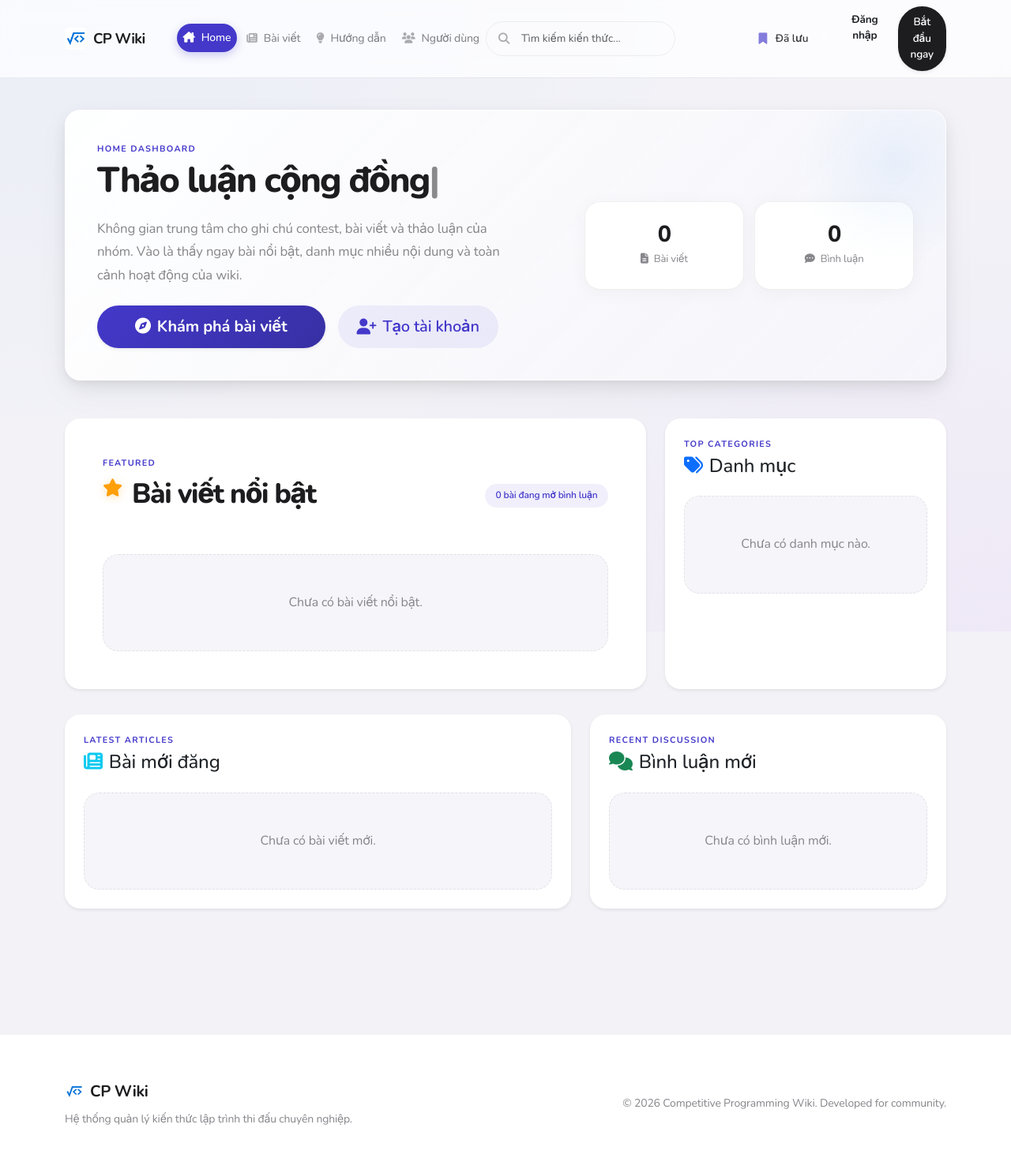
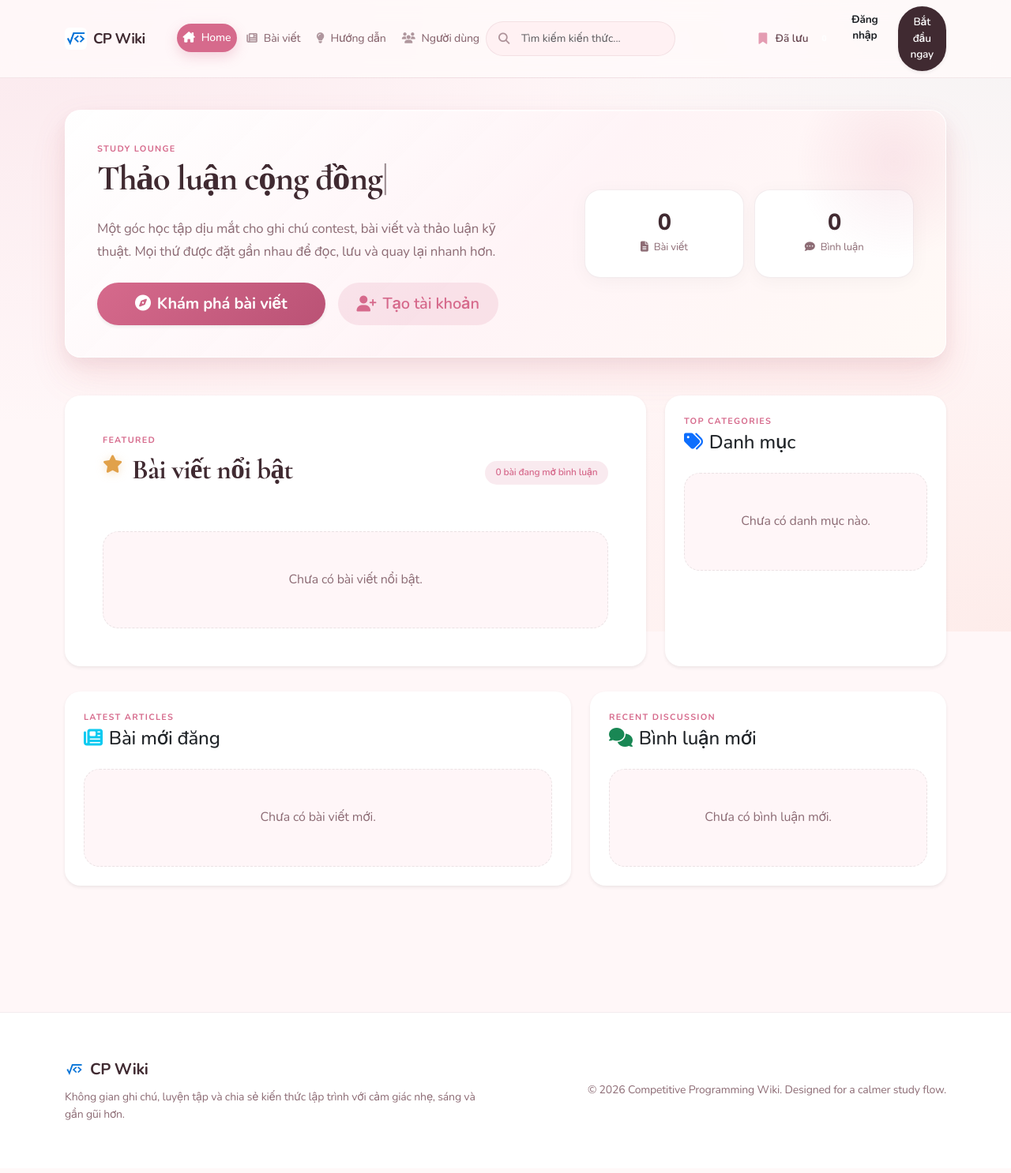
Before and after one commit to tahoangphuc111/tht, a Django app: page / in a window 1280 px wide. Shown: the whole page at 79% size. After the commit the page ends 1419 px from the top, so only its background shows below. Run offline with Django 5.2, Linux system fonts and the light colour scheme; data that the repository does not hold is empty; style sheets or scripts are compiled from the project's sources; parts of the project's set-up code (start-up, migrations or seed data) failed here and were passed over; some libraries are stand-ins or nearby versions.

Commit message:
fix: some bug and reformat code

```diff
--- a/static/css/site.css
+++ b/static/css/site.css
@@ -6,72 +6,76 @@
   font-display: swap;
 }
 :root {
-  --bg: #f2f2f7;
-  --bg-warm: #fafafa;
+  --bg: #fff7f8;
+  --bg-warm: #fffdfb;
+  --bg-soft: #fff1f3;
   --panel: #ffffff;
-  --panel-strong: #f5f5fa;
-  --panel-hover: #ededf3;
-  --panel-glass: rgba(255, 255, 255, 0.72);
-  --ink: #1d1d1f;
-  --ink-light: #3a3a3c;
-  --muted: #86868b;
-  --muted-light: #aeaeb2;
-  --line: rgba(0, 0, 0, 0.06);
-  --line-strong: rgba(0, 0, 0, 0.12);
-  --brand: #4338ca;
-  --brand-soft: rgba(67, 56, 202, 0.08);
-  --brand-dark: #3730a3;
-  --brand-hover: #4f46e5;
-  --accent-teal: #0d9488;
-  --accent-purple: #7c3aed;
-  --accent-indigo: #4338ca;
-  --success: #30d158;
-  --success-soft: rgba(48, 209, 88, 0.1);
-  --danger: #ff453a;
-  --danger-soft: rgba(255, 69, 58, 0.1);
-  --warning: #ff9f0a;
-  --warning-soft: rgba(255, 159, 10, 0.1);
-  --purple: #bf5af2;
-  --purple-soft: rgba(191, 90, 242, 0.1);
-  --teal: #64d2ff;
-  --teal-soft: rgba(100, 210, 255, 0.1);
-  --shadow-xs: 0 1px 1px rgba(0,0,0,0.04);
+  --panel-strong: #fff6f8;
+  --panel-hover: #fff0f4;
+  --panel-glass: rgba(255, 250, 251, 0.82);
+  --ink: #402a31;
+  --ink-light: #694852;
+  --muted: #8d6c75;
+  --muted-light: #baa3aa;
+  --line: rgba(133, 72, 93, 0.10);
+  --line-strong: rgba(133, 72, 93, 0.18);
+  --brand: #d66a8c;
+  --brand-soft: rgba(214, 106, 140, 0.14);
+  --brand-dark: #ba5275;
+  --brand-hover: #dd7999;
+  --accent-teal: #6fb8b3;
+  --accent-purple: #c989b9;
+  --accent-indigo: #9a79c8;
+  --accent-peach: #f39f86;
+  --accent-butter: #f3cf8f;
+  --success: #4ea88a;
+  --success-soft: rgba(78, 168, 138, 0.12);
+  --danger: #d96565;
+  --danger-soft: rgba(217, 101, 101, 0.12);
+  --warning: #e1a14a;
+  --warning-soft: rgba(225, 161, 74, 0.12);
+  --purple: #c989b9;
+  --purple-soft: rgba(201, 137, 185, 0.12);
+  --teal: #7fc8bf;
+  --teal-soft: rgba(127, 200, 191, 0.12);
+  --shadow-xs: 0 1px 1px rgba(98, 55, 70, 0.05);
   --shadow-sm:
-    0 1px 2px rgba(0,0,0,0.04),
-    0 2px 4px rgba(0,0,0,0.03);
+    0 1px 2px rgba(98, 55, 70, 0.05),
+    0 4px 10px rgba(214, 106, 140, 0.06);
   --shadow:
-    0 2px 4px rgba(0,0,0,0.04),
-    0 4px 12px rgba(0,0,0,0.06);
+    0 4px 12px rgba(98, 55, 70, 0.06),
+    0 14px 30px rgba(214, 106, 140, 0.10);
   --shadow-lg:
-    0 4px 8px rgba(0,0,0,0.04),
-    0 8px 24px rgba(0,0,0,0.08),
-    0 16px 48px rgba(0,0,0,0.04);
+    0 8px 18px rgba(98, 55, 70, 0.06),
+    0 18px 42px rgba(214, 106, 140, 0.12),
+    0 28px 54px rgba(243, 159, 134, 0.07);
   --shadow-xl:
-    0 8px 16px rgba(0,0,0,0.06),
-    0 16px 48px rgba(0,0,0,0.1),
-    0 24px 64px rgba(0,0,0,0.06);
+    0 12px 26px rgba(98, 55, 70, 0.08),
+    0 24px 56px rgba(214, 106, 140, 0.16),
+    0 30px 68px rgba(243, 159, 134, 0.10);
   --shadow-float:
-    0 8px 30px rgba(0,0,0,0.12),
-    0 2px 8px rgba(0,0,0,0.06);
-  --shadow-focus: 0 0 0 4px rgba(0, 113, 227, 0.2);
-  --shadow-glow: 0 0 20px rgba(0, 113, 227, 0.15);
+    0 10px 34px rgba(214, 106, 140, 0.16),
+    0 4px 10px rgba(98, 55, 70, 0.08);
+  --shadow-focus: 0 0 0 4px rgba(214, 106, 140, 0.20);
+  --shadow-glow: 0 0 24px rgba(214, 106, 140, 0.16);
   --radius-xs: 10px;
   --radius-sm: 14px;
   --radius: 20px;
   --radius-lg: 28px;
   --radius-xl: 36px;
   --glass: saturate(180%) blur(20px);
-  --font-sans: "Nunito", "Inter", "Lucida Grande Custom", -apple-system, BlinkMacSystemFont, "SF Pro Display", "Segoe UI", Roboto, sans-serif;
+  --font-sans: "Nunito", "Inter", "Lucida Grande Custom", -apple-system, BlinkMacSystemFont, "Segoe UI", Roboto, sans-serif;
+  --font-display: "Cormorant Garamond", "Nunito", serif;
   --font-mono: "JetBrains Mono", "Fira Code", "SF Mono", monospace;
   --ease: cubic-bezier(0.25, 0.46, 0.45, 0.94);
   --ease-spring: cubic-bezier(0.34, 1.56, 0.64, 1);
   --ease-out: cubic-bezier(0, 0, 0.2, 1);
   --ease-bounce: cubic-bezier(0.68, -0.55, 0.265, 1.55);
-  --contrib-0: #ebedf0;
-  --contrib-1: #c6e0f5;
-  --contrib-2: #79b8f8;
-  --contrib-3: #3b82f6;
-  --contrib-4: #1d4ed8;
+  --contrib-0: #f7e9ee;
+  --contrib-1: #f0cfd9;
+  --contrib-2: #e8aaba;
+  --contrib-3: #d97996;
+  --contrib-4: #ba5275;
 }
 
 *,
@@ -99,12 +103,12 @@ body.app-shell {
 }
 
 ::-moz-selection {
-  background: rgba(0, 113, 227, 0.18);
+  background: rgba(214, 106, 140, 0.22);
   color: var(--ink);
 }
 
 ::selection {
-  background: rgba(0, 113, 227, 0.18);
+  background: rgba(214, 106, 140, 0.22);
   color: var(--ink);
 }
 
@@ -165,19 +169,21 @@ body.app-shell {
 }
 
 .hero-title {
+  font-family: var(--font-display);
   font-size: clamp(1.8rem, 4vw, 2.8rem);
-  font-weight: 800;
-  letter-spacing: -0.04em;
-  line-height: 1.08;
+  font-weight: 700;
+  letter-spacing: -0.025em;
+  line-height: 0.98;
   color: var(--ink);
   text-wrap: balance;
 }
 
 .hero-title-sm {
+  font-family: var(--font-display);
   font-size: clamp(1.3rem, 2.5vw, 1.75rem);
-  font-weight: 700;
-  letter-spacing: -0.03em;
-  line-height: 1.15;
+  font-weight: 600;
+  letter-spacing: -0.02em;
+  line-height: 1.05;
   color: var(--ink);
 }
 
@@ -1033,14 +1039,15 @@ a {
 .featured-title-row .star-icon {
   color: var(--warning);
   font-size: 1.4rem;
-  filter: drop-shadow(0 2px 6px rgba(255, 159, 10, 0.3));
+  filter: drop-shadow(0 2px 6px rgba(225, 161, 74, 0.3));
   animation: float 4s ease-in-out infinite;
 }
 .featured-title-row h1 {
+  font-family: var(--font-display);
   font-size: 2.2rem;
-  font-weight: 800;
+  font-weight: 700;
   margin: 0;
-  letter-spacing: -0.04em;
+  letter-spacing: -0.02em;
   color: var(--ink);
 }
 
@@ -1082,12 +1089,12 @@ a {
   text-transform: uppercase;
   letter-spacing: 0.03em;
   transition: all 0.3s var(--ease-spring);
-  box-shadow: 0 2px 8px rgba(0, 113, 227, 0.2);
+  box-shadow: 0 4px 12px rgba(214, 106, 140, 0.18);
 }
 .featured-card .category-badge-square:hover {
   background: var(--brand-dark);
   transform: translateY(-2px) scale(1.05);
-  box-shadow: 0 4px 12px rgba(0, 113, 227, 0.3);
+  box-shadow: 0 8px 18px rgba(214, 106, 140, 0.24);
 }
 .featured-card .article-title-link {
   color: var(--ink);
@@ -1136,7 +1143,7 @@ a {
   flex-shrink: 0;
   text-align: center;
   padding: 12px;
-  box-shadow: 0 10px 20px var(--brand-soft), 0 4px 8px rgba(0, 0, 0, 0.1);
+  box-shadow: 0 10px 20px var(--brand-soft), 0 4px 8px rgba(98, 55, 70, 0.08);
 }
 .featured-card .read-next-circle:hover {
   transform: scale(1.1) rotate(8deg);
--- a/static/scss/_featured.scss
+++ b/static/scss/_featured.scss
@@ -17,15 +17,16 @@
   .star-icon {
     color: var(--warning);
     font-size: 1.4rem;
-    filter: drop-shadow(0 2px 6px rgba(255, 159, 10, 0.3));
+    filter: drop-shadow(0 2px 6px rgba(225, 161, 74, 0.3));
     animation: float 4s ease-in-out infinite;
   }
 
   h1 {
+    font-family: var(--font-display);
     font-size: 2.2rem;
-    font-weight: 800;
+    font-weight: 700;
     margin: 0;
-    letter-spacing: -0.04em;
+    letter-spacing: -0.02em;
     color: var(--ink);
   }
 }
@@ -68,12 +69,12 @@
     text-transform: uppercase;
     letter-spacing: 0.03em;
     transition: all 0.3s var(--ease-spring);
-    box-shadow: 0 2px 8px rgba(0, 113, 227, 0.2);
+    box-shadow: 0 4px 12px rgba(214, 106, 140, 0.18);
 
     &:hover {
       background: var(--brand-dark);
       transform: translateY(-2px) scale(1.05);
-      box-shadow: 0 4px 12px rgba(0, 113, 227, 0.3);
+      box-shadow: 0 8px 18px rgba(214, 106, 140, 0.24);
     }
   }
 
@@ -126,7 +127,7 @@
     padding: 12px;
     box-shadow:
       0 10px 20px var(--brand-soft),
-      0 4px 8px rgba(0, 0, 0, 0.1);
+      0 4px 8px rgba(98, 55, 70, 0.08);
 
     &:hover {
       transform: scale(1.1) rotate(8deg);
--- a/static/scss/_layout.scss
+++ b/static/scss/_layout.scss
@@ -33,8 +33,9 @@ main.app-main {
   z-index: -1;
   background-color: var(--bg);
   background-image:
-    radial-gradient(at 0% 0%, rgba(0, 113, 227, 0.03) 0, transparent 50%),
-    radial-gradient(at 100% 100%, rgba(191, 90, 242, 0.06) 0, transparent 50%);
+    radial-gradient(at 0% 0%, rgba(214, 106, 140, 0.10) 0, transparent 48%),
+    radial-gradient(at 100% 100%, rgba(243, 159, 134, 0.12) 0, transparent 46%),
+    radial-gradient(at 100% 0%, rgba(127, 200, 191, 0.08) 0, transparent 34%);
   transform: translate3d(0, 0, 0);
 }
 
@@ -43,8 +44,8 @@ main.app-main {
   @extend .ui-card;
   padding: 2.5rem;
   background:
-    linear-gradient(135deg, rgba(255,255,255,0.95) 0%, rgba(245,245,250,0.9) 100%);
-  border: 1px solid rgba(255,255,255,0.6);
+    linear-gradient(135deg, rgba(255,255,255,0.96) 0%, rgba(255,243,246,0.92) 52%, rgba(255,249,245,0.92) 100%);
+  border: 1px solid rgba(255,255,255,0.78);
   box-shadow: var(--shadow-lg);
   position: relative;
   overflow: hidden;
@@ -57,7 +58,7 @@ main.app-main {
     right: -60px;
     width: 250px;
     height: 250px;
-    background: radial-gradient(circle, rgba(0, 113, 227, 0.06) 0%, transparent 70%);
+    background: radial-gradient(circle, rgba(214, 106, 140, 0.12) 0%, transparent 70%);
     border-radius: 50%;
     pointer-events: none;
   }
@@ -230,7 +231,7 @@ main.app-main {
 .site-footer {
   flex-shrink: 0;
   background: var(--panel);
-  border-top: 1px solid var(--border);
+  border-top: 1px solid var(--line);
   padding: 3.5rem 0;
   margin-top: 6rem;
 
--- a/static/scss/_navbar.scss
+++ b/static/scss/_navbar.scss
@@ -68,7 +68,7 @@
     &.is-active {
       background: var(--brand);
       color: #fff;
-      box-shadow: 0 4px 12px rgba(67, 56, 202, 0.25);
+      box-shadow: 0 6px 16px rgba(214, 106, 140, 0.26);
       transform: translateY(-1px);
 
       i { opacity: 1; }
--- a/static/scss/_theme.scss
+++ b/static/scss/_theme.scss
@@ -1,68 +1,70 @@
-// ─── Apple-inspired Design Tokens ───
+// ─── Soft editorial design tokens ───
 :root {
   // Surface
-  --bg: #f2f2f7;
-  --bg-warm: #fafafa;
+  --bg: #fff7f8;
+  --bg-warm: #fffdfb;
+  --bg-soft: #fff1f3;
   --panel: #ffffff;
-  --panel-strong: #f5f5fa;
-  --panel-hover: #ededf3;
-  --panel-glass: rgba(255, 255, 255, 0.72);
+  --panel-strong: #fff6f8;
+  --panel-hover: #fff0f4;
+  --panel-glass: rgba(255, 250, 251, 0.82);
 
   // Text
-  --ink: #1d1d1f;
-  --ink-light: #3a3a3c;
-  --muted: #86868b;
-  --muted-light: #aeaeb2;
+  --ink: #402a31;
+  --ink-light: #694852;
+  --muted: #8d6c75;
+  --muted-light: #baa3aa;
 
   // Borders
-  --line: rgba(0, 0, 0, 0.06);
-  --line-strong: rgba(0, 0, 0, 0.12);
+  --line: rgba(133, 72, 93, 0.10);
+  --line-strong: rgba(133, 72, 93, 0.18);
 
   // Brand palette
-  // Brand palette - Premium Indigo
-  --brand: #4338ca;
-  --brand-soft: rgba(67, 56, 202, 0.08);
-  --brand-dark: #3730a3;
-  --brand-hover: #4f46e5;
+  --brand: #d66a8c;
+  --brand-soft: rgba(214, 106, 140, 0.14);
+  --brand-dark: #ba5275;
+  --brand-hover: #dd7999;
 
   // Accents
-  --accent-teal: #0d9488;
-  --accent-purple: #7c3aed;
-  --accent-indigo: #4338ca;
+  --accent-teal: #6fb8b3;
+  --accent-purple: #c989b9;
+  --accent-indigo: #9a79c8;
+  --accent-peach: #f39f86;
+  --accent-butter: #f3cf8f;
 
   // Semantic colors
-  --success: #30d158;
-  --success-soft: rgba(48, 209, 88, 0.1);
-  --danger: #ff453a;
-  --danger-soft: rgba(255, 69, 58, 0.1);
-  --warning: #ff9f0a;
-  --warning-soft: rgba(255, 159, 10, 0.1);
-  --purple: #bf5af2;
-  --purple-soft: rgba(191, 90, 242, 0.1);
-  --teal: #64d2ff;
-  --teal-soft: rgba(100, 210, 255, 0.1);
+  --success: #4ea88a;
+  --success-soft: rgba(78, 168, 138, 0.12);
+  --danger: #d96565;
+  --danger-soft: rgba(217, 101, 101, 0.12);
+  --warning: #e1a14a;
+  --warning-soft: rgba(225, 161, 74, 0.12);
+  --purple: #c989b9;
+  --purple-soft: rgba(201, 137, 185, 0.12);
+  --teal: #7fc8bf;
+  --teal-soft: rgba(127, 200, 191, 0.12);
 
   // 3D shadows — multi-layer for realistic depth
-  --shadow-xs: 0 1px 1px rgba(0,0,0,0.04);
+  --shadow-xs: 0 1px 1px rgba(98, 55, 70, 0.05);
   --shadow-sm:
-    0 1px 2px rgba(0,0,0,0.04),
-    0 2px 4px rgba(0,0,0,0.03);
+    0 1px 2px rgba(98, 55, 70, 0.05),
+    0 4px 10px rgba(214, 106, 140, 0.06);
   --shadow:
-    0 2px 4px rgba(0,0,0,0.04),
-    0 4px 12px rgba(0,0,0,0.06);
+    0 4px 12px rgba(98, 55, 70, 0.06),
+    0 14px 30px rgba(214, 106, 140, 0.10);
   --shadow-lg:
-    0 4px 8px rgba(0,0,0,0.04),
-    0 8px 24px rgba(0,0,0,0.08),
-    0 16px 48px rgba(0,0,0,0.04);
+    0 8px 18px rgba(98, 55, 70, 0.06),
+    0 18px 42px rgba(214, 106, 140, 0.12),
+    0 28px 54px rgba(243, 159, 134, 0.07);
   --shadow-xl:
-    0 8px 16px rgba(0,0,0,0.06),
-    0 16px 48px rgba(0,0,0,0.1),
-    0 24px 64px rgba(0,0,0,0.06);
+    0 12px 26px rgba(98, 55, 70, 0.08),
+    0 24px 56px rgba(214, 106, 140, 0.16),
+    0 30px 68px rgba(243, 159, 134, 0.10);
   --shadow-float:
-    0 8px 30px rgba(0,0,0,0.12),
-    0 2px 8px rgba(0,0,0,0.06);
-  --shadow-focus: 0 0 0 4px rgba(0, 113, 227, 0.2);
-  --shadow-glow: 0 0 20px rgba(0, 113, 227, 0.15);
+    0 10px 34px rgba(214, 106, 140, 0.16),
+    0 4px 10px rgba(98, 55, 70, 0.08);
+  --shadow-focus: 0 0 0 4px rgba(214, 106, 140, 0.20);
+  --shadow-glow: 0 0 24px rgba(214, 106, 140, 0.16);
 
   // Radii — bubbly
   --radius-xs: 10px;
@@ -75,7 +77,8 @@
   --glass: saturate(180%) blur(20px);
 
   // Typography
-  --font-sans: "Nunito", "Inter", "Lucida Grande Custom", -apple-system, BlinkMacSystemFont, "SF Pro Display", "Segoe UI", Roboto, sans-serif;
+  --font-sans: "Nunito", "Inter", "Lucida Grande Custom", -apple-system, BlinkMacSystemFont, "Segoe UI", Roboto, sans-serif;
+  --font-display: "Cormorant Garamond", "Nunito", serif;
   --font-mono: "JetBrains Mono", "Fira Code", "SF Mono", monospace;
 
   // Motion — spring curves
@@ -85,11 +88,11 @@
   --ease-bounce: cubic-bezier(0.68, -0.55, 0.265, 1.55);
 
   // Contribution grid
-  --contrib-0: #ebedf0;
-  --contrib-1: #c6e0f5;
-  --contrib-2: #79b8f8;
-  --contrib-3: #3b82f6;
-  --contrib-4: #1d4ed8;
+  --contrib-0: #f7e9ee;
+  --contrib-1: #f0cfd9;
+  --contrib-2: #e8aaba;
+  --contrib-3: #d97996;
+  --contrib-4: #ba5275;
 }
 
 // ─── Global Reset ───
@@ -118,7 +121,7 @@ body.app-shell {
 }
 
 ::selection {
-  background: rgba(0, 113, 227, 0.18);
+  background: rgba(214, 106, 140, 0.22);
   color: var(--ink);
 }
 
@@ -160,19 +163,21 @@ body.app-shell {
 
 // ─── Typography ───
 .hero-title {
+  font-family: var(--font-display);
   font-size: clamp(1.8rem, 4vw, 2.8rem);
-  font-weight: 800;
-  letter-spacing: -0.04em;
-  line-height: 1.08;
+  font-weight: 700;
+  letter-spacing: -0.025em;
+  line-height: 0.98;
   color: var(--ink);
   text-wrap: balance;
 }
 
 .hero-title-sm {
+  font-family: var(--font-display);
   font-size: clamp(1.3rem, 2.5vw, 1.75rem);
-  font-weight: 700;
-  letter-spacing: -0.03em;
-  line-height: 1.15;
+  font-weight: 600;
+  letter-spacing: -0.02em;
+  line-height: 1.05;
   color: var(--ink);
 }
 
--- a/templates/base.html
+++ b/templates/base.html
@@ -9,7 +9,7 @@
     <link rel="shortcut icon" href="{% static 'favicon.ico' %}">
     <link rel="preconnect" href="https://fonts.googleapis.com">
     <link rel="preconnect" href="https://fonts.gstatic.com" crossorigin>
-    <link href="https://fonts.googleapis.com/css2?family=Inter:wght@400;500;600;700;800&family=Nunito:wght@400;500;600;700;800&family=JetBrains+Mono:ital,wght@0,400;0,500;0,600;0,700;1,400&display=swap" rel="stylesheet">
+    <link href="https://fonts.googleapis.com/css2?family=Cormorant+Garamond:wght@500;600;700&family=Inter:wght@400;500;600;700;800&family=Nunito:wght@400;500;600;700;800&family=JetBrains+Mono:ital,wght@0,400;0,500;0,600;0,700;1,400&display=swap" rel="stylesheet">
     <link href="https://cdn.jsdelivr.net/npm/bootstrap@5.3.7/dist/css/bootstrap.min.css" rel="stylesheet">
     <link rel="stylesheet" href="https://cdn.jsdelivr.net/npm/bootstrap-icons@1.11.3/font/bootstrap-icons.min.css">
     <link rel="stylesheet" href="https://cdnjs.cloudflare.com/ajax/libs/font-awesome/6.5.1/css/all.min.css">
@@ -141,10 +141,10 @@
                         <img src="{% static 'favicon.ico' %}" alt="CP Wiki" width="24" height="24" style="border-radius: 5px;">
                         <span class="fw-bold fs-5 text-dark">CP Wiki</span>
                     </div>
-                    <p class="text-muted small mb-0">Hệ thống quản lý kiến thức lập trình thi đấu chuyên nghiệp.</p>
+                    <p class="text-muted small mb-0">Không gian ghi chú, luyện tập và chia sẻ kiến thức lập trình với cảm giác nhẹ, sáng và gần gũi hơn.</p>
                 </div>
                 <div class="col-md-6 text-center text-md-end">
-                    <p class="text-muted small mb-0">© 2026 Competitive Programming Wiki. Developed for community.</p>
+                    <p class="text-muted small mb-0">© 2026 Competitive Programming Wiki. Designed for a calmer study flow.</p>
                 </div>
             </div>
         </div>
--- a/templates/wiki/home.html
+++ b/templates/wiki/home.html
@@ -21,9 +21,9 @@
 <section class="hero-panel mb-5" data-aos="fade-up">
     <div class="row g-4 align-items-center">
         <div class="col-lg-7">
-            <div class="ui-eyebrow mb-2">Home Dashboard</div>
+            <div class="ui-eyebrow mb-2">Study Lounge</div>
             <h1 class="hero-title mb-3" style="min-height: 1.2em;"><span id="typed-hero-title"></span></h1>
-            <p class="hero-copy mb-4">Không gian trung tâm cho ghi chú contest, bài viết và thảo luận của nhóm. Vào là thấy ngay bài nổi bật, danh mục nhiều nội dung và toàn cảnh hoạt động của wiki.</p>
+            <p class="hero-copy mb-4">Một góc học tập dịu mắt cho ghi chú contest, bài viết và thảo luận kỹ thuật. Mọi thứ được đặt gần nhau để đọc, lưu và quay lại nhanh hơn.</p>
             <div class="d-flex gap-3 flex-wrap">
                 <a class="btn btn-premium btn-lg rounded-pill px-5 shadow-sm" href="{% url 'wiki:article-list' %}">
                     <i class="fa-solid fa-compass me-2"></i>Khám phá bài viết
--- a/templates/wiki/profile.html
+++ b/templates/wiki/profile.html
@@ -25,13 +25,13 @@ document.addEventListener("DOMContentLoaded", function () {
                 {
                     label: "Đăng bài",
                     data: posts,
-                    backgroundColor: "rgba(0, 113, 227, 0.72)",
+                    backgroundColor: "rgba(214, 106, 140, 0.72)",
                     borderRadius: 10,
                 },
                 {
                     label: "Chỉnh sửa",
                     data: edits,
-                    backgroundColor: "rgba(52, 199, 89, 0.62)",
+                    backgroundColor: "rgba(243, 159, 134, 0.62)",
                     borderRadius: 10,
                 }
             ]
--- a/wiki/context_processors.py
+++ b/wiki/context_processors.py
@@ -8,9 +8,17 @@ from .models import Notification
 def notifications_count(request):
     """Return the count of unread notifications for the current user."""
     if request.user.is_authenticated:
+        latest_notifications = list(
+            Notification.objects.filter(recipient=request.user)
+            .select_related("sender")
+            .order_by("-created_at")[:5]
+        )
         return {
-            'unread_notifications_count': Notification.objects.filter(recipient=request.user, is_read=False).count(),
-            'latest_notifications': Notification.objects.filter(recipient=request.user).order_by('-created_at')[:5]
+            'unread_notifications_count': Notification.objects.filter(
+                recipient=request.user,
+                is_read=False,
+            ).count(),
+            'latest_notifications': latest_notifications,
         }
     return {
         'unread_notifications_count': 0,
--- a/wiki/forms.py
+++ b/wiki/forms.py
@@ -434,6 +434,11 @@ class CodingExerciseForm(forms.ModelForm):
             self.add_error(
                 "allowed_languages", "Cần chọn ít nhất một ngôn ngữ khi bật bài tập code."
             )
+        if cleaned_data.get("compare_mode") == "custom_checker":
+            self.add_error(
+                "compare_mode",
+                "Chế độ Custom Checker chưa được hỗ trợ cấu hình đầy đủ từ form này.",
+            )
         return cleaned_data
 
     def save(self, commit=True):
--- a/wiki/models.py
+++ b/wiki/models.py
@@ -1,4 +1,5 @@
 from pathlib import Path
+
 from django.conf import settings
 from django.core.exceptions import ValidationError
 from django.db import models
@@ -235,6 +236,7 @@ class Comment(models.Model):
 
 
 def upload_file_validator(value):
+    allowed_extensions = {".pdf", ".docx", ".png", ".jpg", ".jpeg"}
     allowed = [
         "application/pdf",
         "application/vnd.openxmlformats-officedocument.wordprocessingml.document",
@@ -242,6 +244,9 @@ def upload_file_validator(value):
         "image/jpeg",
         "image/jpg",
     ]
+    file_ext = Path(value.name).suffix.lower()
+    if file_ext not in allowed_extensions:
+        raise ValidationError("Chỉ hỗ trợ upload file pdf, docx, png, jpg.")
     if value.file.content_type not in allowed:
         raise ValidationError("Chỉ hỗ trợ upload file pdf, docx, png, jpg.")
 
--- a/wiki/views/articles.py
+++ b/wiki/views/articles.py
@@ -158,7 +158,11 @@ class ArticleDetailView(DetailView):
 
     def post(self, request, *args, **kwargs):
         self.object = self.get_object()
-        if not self.object.allow_comments or not request.user.is_authenticated:
+        if (
+            not self.object.allow_comments
+            or not request.user.is_authenticated
+            or not request.user.has_perm("wiki.add_comment")
+        ):
             return redirect(self.object.get_absolute_url())
         form = CommentForm(request.POST)
         if form.is_valid():
```
Also changed, not shown: wiki/services/code_runner.py (+62 -11 lines), wiki/utils.py (+22 -6 lines), wiki/views/coding.py (+16 -2 lines), wiki/views/voting.py (+7 -1 lines).
